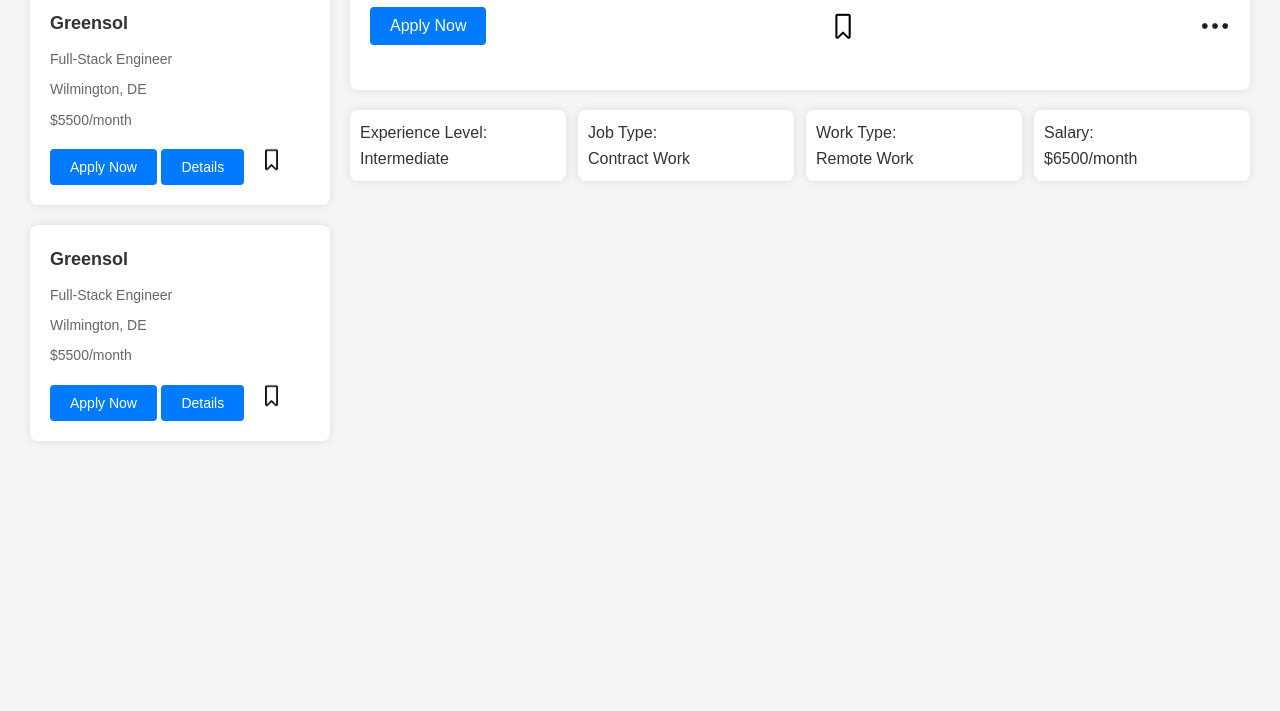
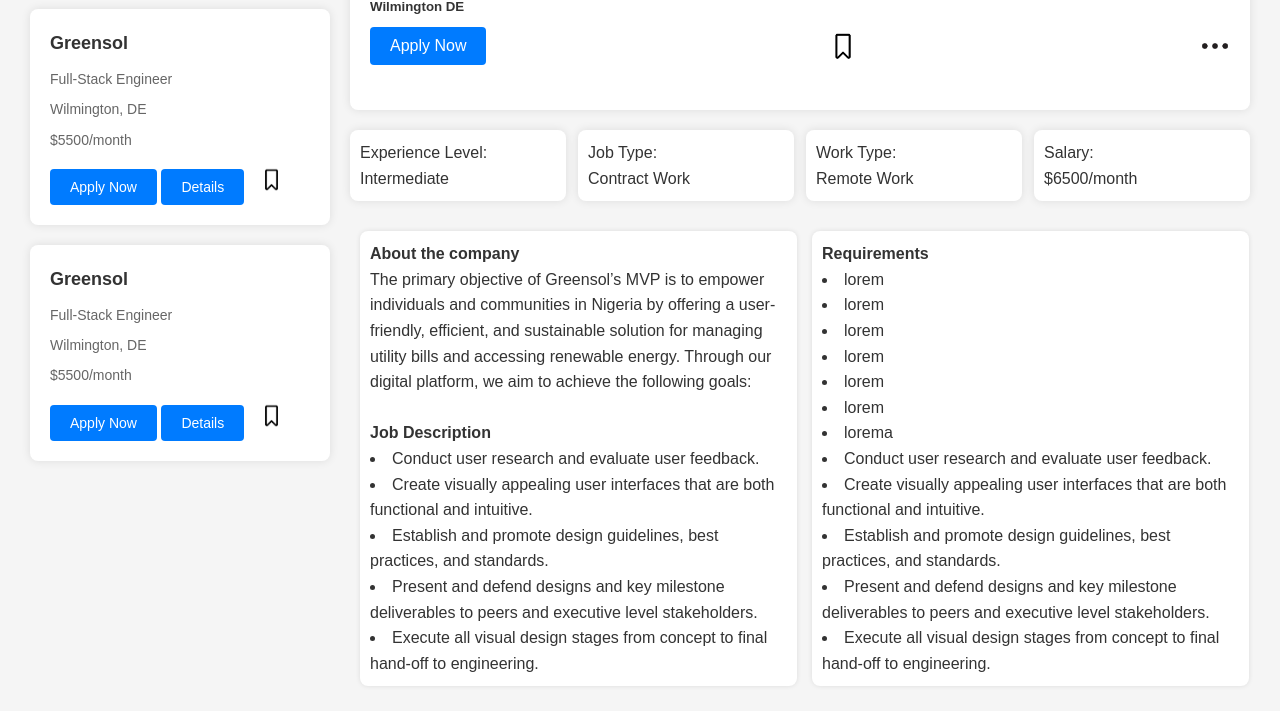
Before and after one commit to javyW/greensolJobApplication, a website: page findjobs.html in a window 1280 px wide. Shown: the part 603-1314 px from the top of the page. Before the commit the page ends 1094 px from the top, so only its background shows below. Drawn offline with Linux system fonts and the light colour scheme.

Commit message:
feat: changing css styling

```diff
--- a/findjobs.css
+++ b/findjobs.css
@@ -22,8 +22,8 @@
 }
 
 header .logo-img {
-    height: 60px;
-    margin-right: auto;
+    height: 80px;
+    margin-right: 80p0x;
 }
 
 .header-icon {
@@ -177,8 +177,8 @@
 .icon-container img {
     border-radius: 50%;
     overflow: hidden;
-    width: 50px;
-    height: 50px;
+    width: 75px;
+    height: 75px;
 }
 
 .greensol-logo {
@@ -241,3 +241,25 @@
 .flex-container > div:nth-child(odd) {
     margin-right: 0px; /* Add margin only to odd-numbered elements for gap */
 }
+
+.flex-containertwo {
+    display: flex;
+    justify-content: space-between; /* Distribute items evenly */
+    align-items: center;
+    width: 101%; /* Adjusted to fill the available width */
+    padding: 10px; /* Adjusted padding for inner content */
+    border-radius: 8px;
+    margin-bottom: 20px;
+}
+
+.flex-containertwo > div {
+    flex: 1; /* Each div takes equal space */
+    padding: 10px; /* Adjusted padding for inner content */
+    border-radius: 8px;
+    box-shadow: 0 0 5px rgba(0, 0, 0, 0.1); /* Optional: Adding shadow for visual effect */
+    background-color: white;
+}
+
+.flex-containertwo > div + div {
+    margin-left: 15px; /* Adjusted gap between the two divs */
+}
--- a/findjobs.html
+++ b/findjobs.html
@@ -104,6 +104,42 @@
                     <div>Salary:<br> $6500/month</div>
                 </div>
 
+                <div class="flex-containertwo">
+                    <div>
+                        <h4>About the company</h4>
+                        <p>The primary objective of Greensol’s MVP is to empower individuals and communities in Nigeria by offering a user-friendly, efficient, and sustainable solution for managing utility bills and accessing renewable energy. Through our digital platform, we aim to achieve the following goals:</p><br>
+                        <h4>Job Description</h4>
+                            <li>Conduct user research and evaluate user feedback.</li>
+                            <li>Create visually appealing user interfaces that are both functional and intuitive.
+                            </li>
+                            <li>Establish and promote design guidelines, best practices, and standards.
+                            </li>
+                            <li>Present and defend designs and key milestone deliverables to peers and executive level stakeholders.
+                            </li>
+                            <li>Execute all visual design stages from concept to final hand-off to engineering.
+                        </li>
+                    </div>
+                    <div>
+                        <h4>Requirements</h4>
+                        <li>lorem</li>
+                        <li>lorem</li>
+                        <li>lorem</li>
+                        <li>lorem</li>
+                        <li>lorem</li>
+                        <li>lorem</li>
+                        <li>lorema</li>
+                            <li>Conduct user research and evaluate user feedback.</li>
+                            <li>Create visually appealing user interfaces that are both functional and intuitive.
+                            </li>
+                            <li>Establish and promote design guidelines, best practices, and standards.
+                            </li>
+                            <li>Present and defend designs and key milestone deliverables to peers and executive level stakeholders.
+                            </li>
+                            <li>Execute all visual design stages from concept to final hand-off to engineering.
+                        </li>
+
+                </div>
+
         </div>
     </main>
     <footer>
```
